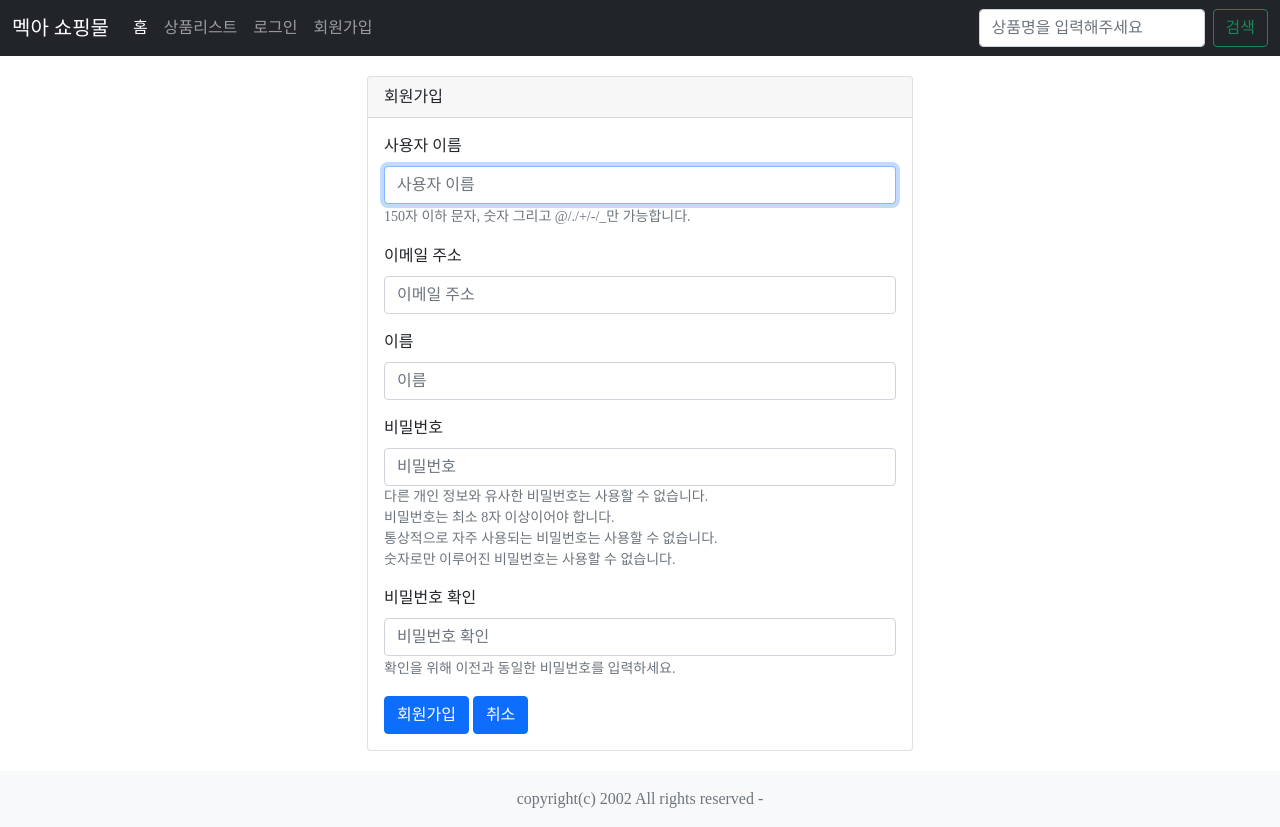
After one commit to solsolsol11/market_project, a Django app: page /accounts/signup/ in a window 1280 px wide. The commit adds this page. Run offline with Django 3.2, Linux system fonts and the light colour scheme; some libraries are stand-ins or nearby versions; some web fonts are replaced.

Commit message:
회원가입과 로그아웃

```diff
--- /dev/null
+++ b/accounts/forms.py
@@ -0,0 +1,23 @@
+from django.contrib.auth.forms import UserCreationForm
+from django.forms import forms
+
+from accounts.models import User
+
+
+class SignupForm(UserCreationForm):
+    def __init__(self, *args, **kwargs):
+        super().__init__(*args, **kwargs)
+        self.fields['email'].required = True
+        self.fields['first_name'].required = True
+
+    class Meta(UserCreationForm.Meta):
+        model = User
+        fields = ['username', 'email', 'first_name']
+
+    def clean_email(self):
+        email = self.cleaned_data.get('email')
+        if email:
+            qs = User.objects.filter(email=email)
+            if qs.exists():
+                raise forms.ValidationError("이미 등록된 이메일 주소입니다.")
+        return email
--- /dev/null
+++ b/accounts/templates/accounts/signup.html
@@ -0,0 +1,26 @@
+{% extends "layout.html" %}
+{% load django_bootstrap5 %}
+
+
+{% block content %}
+<div class="container">
+    <div class="row">
+        <div class="col-sm-6 offset-sm-3">
+            <div class="card">
+                <div class="card-header">회원가입</div>
+                <div class="card-body">
+                    <form method="POST" action="">
+                        {% csrf_token %}
+                        {% bootstrap_form form %}
+                        {% bootstrap_button button_type="submit" content="회원가입" %}
+                        {% bootstrap_button button_type="reset" content="취소" %}
+                    </form>
+                </div>
+
+
+            </div>
+
+        </div>
+    </div>
+</div>
+{% endblock %}
--- /dev/null
+++ b/accounts/urls.py
@@ -0,0 +1,9 @@
+from django.urls import path
+
+from accounts import views
+
+urlpatterns = [
+    path('signup/', views.signup),
+    path('signout/', views.signout),
+
+]
--- a/accounts/views.py
+++ b/accounts/views.py
@@ -1,3 +1,30 @@
-from django.shortcuts import render
+from django.contrib import messages
+from django.contrib.auth import login as auth_login
+from django.contrib.auth.views import logout_then_login
+from django.http import HttpRequest
+from django.shortcuts import render, redirect
 
 # Create your views here.
+from .forms import SignupForm
+
+
+def signout(request:HttpRequest):
+    messages.success(request, "로그아웃 되었습니다.")
+    return logout_then_login(request)
+
+
+def signup(request:HttpRequest):
+    if request.method == 'POST':
+        form = SignupForm(request.POST)
+        if form.is_valid():
+            signed_user = form.save()
+            auth_login(request, signed_user)
+            messages.success(request, "회원가입 환영합니다.")
+
+            next_url = request.GET.get('next', '/')
+            return redirect(next_url)
+    else:
+        form = SignupForm()
+    return render(request, 'accounts/signup.html', {
+        'form': form,
+    })
--- a/base/templates/layout.html
+++ b/base/templates/layout.html
@@ -41,7 +41,19 @@
                     <li class="nav-item">
                         <a class="nav-link" href="/products">상품리스트</a>
                     </li>
+                    {% if user.is_authenticated %}
+                     <li class="nav-item">
+                        <a class="nav-link" href="accounts/signout">로그아웃</a>
+                    </li>
 
+                    {% else %}
+                     <li class="nav-item">
+                        <a class="nav-link" href="accounts/signin">로그인</a>
+                    </li>
+                    <li class="nav-item">
+                        <a class="nav-link" href="accounts/signup">회원가입</a>
+                    </li>
+                    {% endif %}
                 </ul>
                 <form class="d-flex">
                     <input class="form-control me-2" type="search" placeholder="상품명을 입력해주세요" aria-label="Search">
--- a/base/urls.py
+++ b/base/urls.py
@@ -24,6 +24,7 @@ from . import views
 
 urlpatterns = [
     path('', views.index),
+    path('accounts/', include('accounts.urls')),
     path('products/', include('products.urls')),
     path('qna/', include('qna.urls')),
     path('admin/', admin.site.urls),
--- a/products/templates/products/product_detail.html
+++ b/products/templates/products/product_detail.html
@@ -57,7 +57,7 @@
 
             <div class="card-body">
 
-                <form method="POST" action="{% url 'products:question_create' product.id %}">
+                <form method="POST" action="">
                     {% csrf_token %}
                     {% bootstrap_form question_form %}
                     {% bootstrap_button button_type="submit" content="질문작성" %}
```
